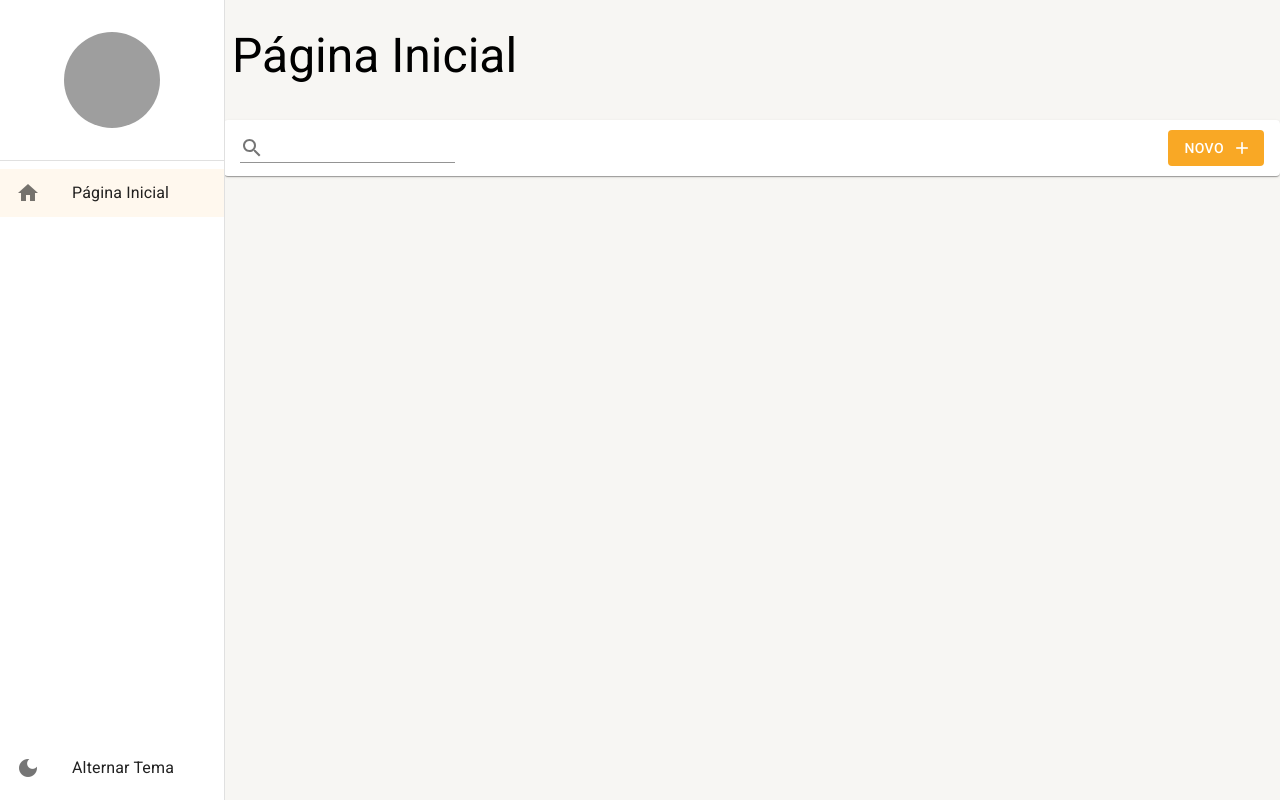
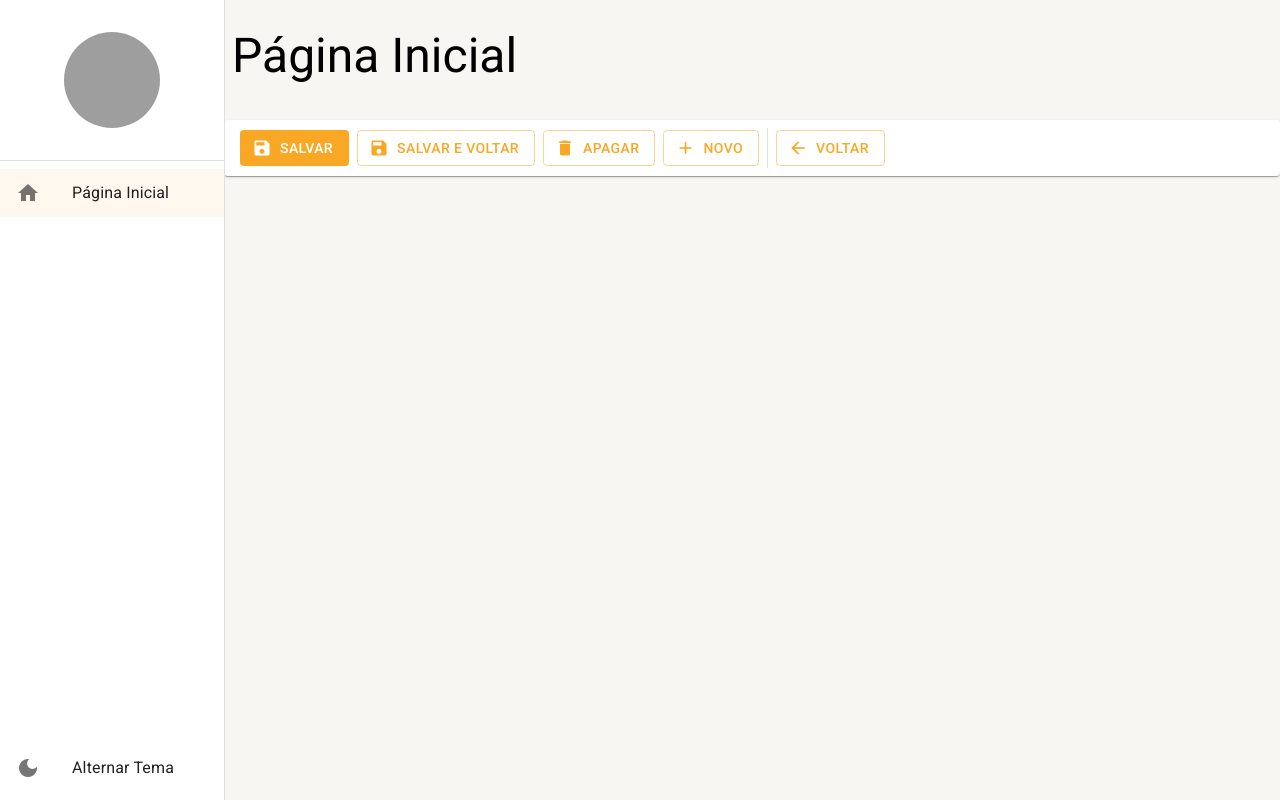
Before and after one commit to DerickSena/ReactMaterialUI, a React (Create React App) app: page /pagina-inicial in a window 1280 px wide. Built offline with nearby package versions, Linux system fonts and the light colour scheme; grey boxes are pictures that could not be loaded.

Commit message:
feat:Botoes barra de detalhes

```diff
--- a/src/pages/dashboard/Dashboard.tsx
+++ b/src/pages/dashboard/Dashboard.tsx
@@ -1,4 +1,4 @@
-import { FerramentasDaListagem } from '../../shared/components';
+import { FerramentasDeDetalhes } from '../../shared/components';
 import { LayoutBaseDePagina } from '../../shared/layouts';
 
 
@@ -9,9 +9,7 @@
     <LayoutBaseDePagina
       titulo='Página Inicial'
       barraDeFerramentas={(
-        <FerramentasDaListagem
-          mostrarInputBusca
-          textoBotaoNovo='novo'
+        <FerramentasDeDetalhes
         />
       )}
     >
--- /dev/null
+++ b/src/shared/components/ferramentas-de-detalhe/FerramentasDeDetalhes.tsx
@@ -0,0 +1,53 @@
+import { Box, Button, Divider, Icon, Paper, useTheme} from '@mui/material';
+
+
+export const FerramentasDeDetalhes: React.FC = () =>{
+  const theme = useTheme();
+  return(
+    <Box
+      gap={1}
+      padding={1}
+      paddingX={2}
+      display="flex"
+      alignItems="center"
+      height={theme.spacing(5)}
+      component={Paper}
+    >
+      <Button
+        color='primary'
+        disableElevation
+        variant='contained'
+        startIcon={<Icon>save</Icon>}
+      >Salvar</Button>
+
+      <Button
+        color='primary'
+        disableElevation
+        variant='outlined'
+        startIcon={<Icon>save</Icon>}
+      >Salvar e Voltar</Button>
+
+      <Button
+        color='primary'
+        disableElevation
+        variant='outlined'
+        startIcon={<Icon>delete</Icon>}
+      >Apagar</Button>
+
+      <Button
+        color='primary'
+        disableElevation
+        variant='outlined'
+        startIcon={<Icon>add</Icon>}
+      >Novo</Button>
+      <Divider variant='middle' orientation='vertical'/>
+      <Button
+        color='primary'
+        disableElevation
+        variant='outlined'
+        startIcon={<Icon>arrow_back</Icon>}
+      >Voltar</Button>
+    </Box>
+  );
+
+};
--- a/src/shared/components/index.ts
+++ b/src/shared/components/index.ts
@@ -1,2 +1,3 @@
 export * from './menu-lateral/MenuLateral';
 export * from './ferramentas-da-listagem/FerramentasDaListagem';
+export * from './ferramentas-de-detalhe/FerramentasDeDetalhes';
```
